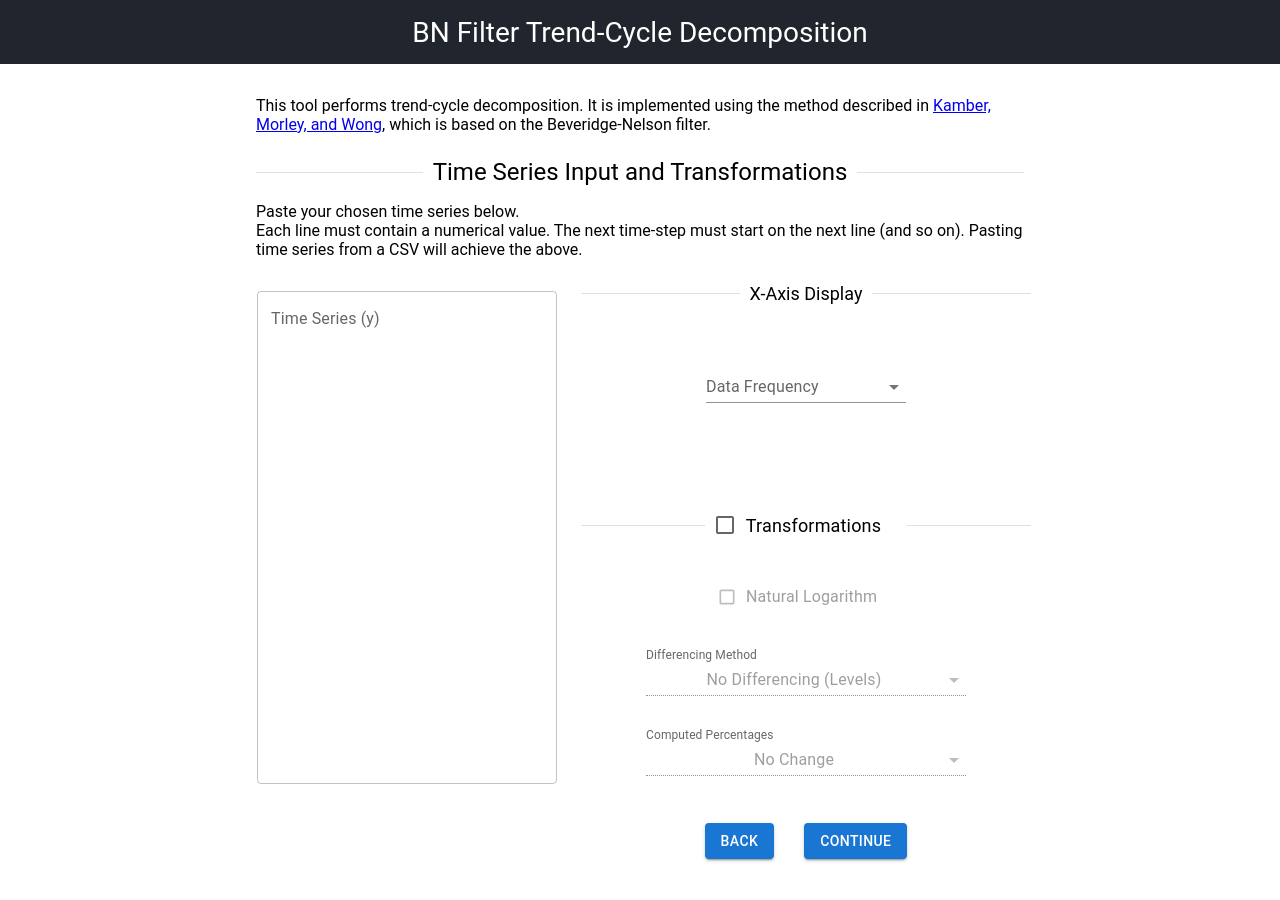
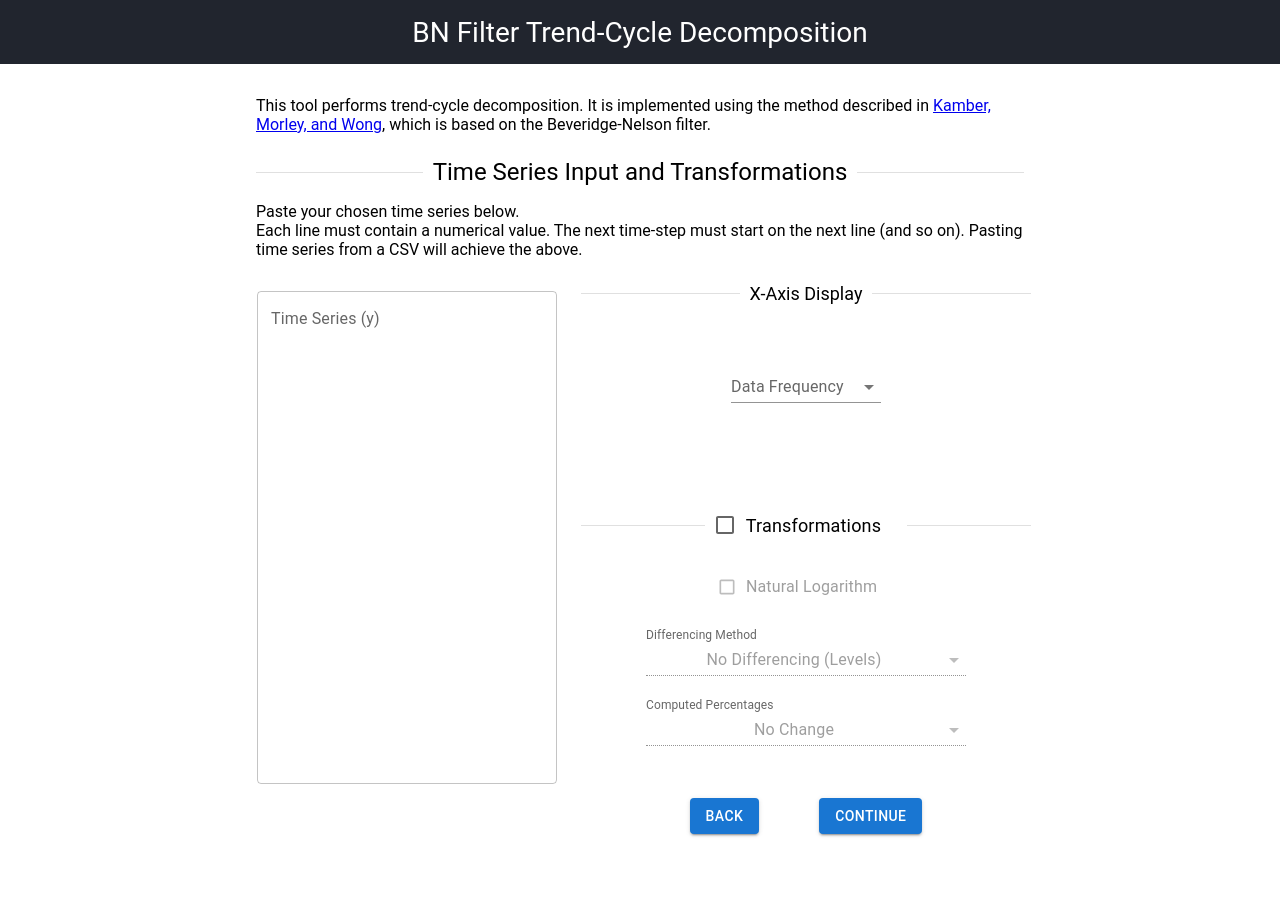
Before and after one commit to crstnn/BeveridgeNelsonFilter, a React (Create React App) app in the folder bn-filter-app/: page / in a window 1280 px wide. Both pictures are taken after a click on the button "FRED TIME SERIES". Shown: the top 900 px of the page. Built offline with nearby package versions, Linux system fonts and the light colour scheme.

Commit message:
improved error notification

```diff
--- a/bn-filter-app/package.json
+++ b/bn-filter-app/package.json
@@ -21,6 +21,7 @@
     "react-plotly.js": "^2.5.1",
     "react-promise-tracker": "^2.1.0",
     "react-scripts": "^2.1.3",
+    "react-transition-group": "^4.4.2",
     "web-vitals": "^2.1.4"
   },
   "scripts": {
--- a/bn-filter-app/src/App.js
+++ b/bn-filter-app/src/App.js
@@ -1,10 +1,12 @@
 import './styles/App.css';
 import UserForm from './components/UserForm';
-import React from "react";
+import React, {useState} from "react";
+import {CSSTransition} from "react-transition-group";
 
 
 function App() {
-
+    const [showButton, setShowButton] = useState(true);
+    const [showMessage, setShowMessage] = useState(false);
     return (
         <div className="App">
             <header className="appHeader">
@@ -19,7 +21,18 @@ function App() {
                 </p>
 
             </div>
+            {/*<CSSTransition*/}
+            {/*    in={showMessage}*/}
+            {/*    timeout={300}*/}
+            {/*    classNames="fade"*/}
+            {/*    unmountOnExit*/}
+            {/*    onEnter={() => setShowButton(false)}*/}
+            {/*    onExited={() => setShowButton(true)}*/}
+            {/*>*/}
+                <>
             <UserForm/>
+                </>
+            {/*</CSSTransition>*/}
         </div>
     );
 }
--- a/bn-filter-app/src/components/Error.js
+++ b/bn-filter-app/src/components/Error.js
@@ -1,5 +1,6 @@
 import React, {Component} from "react";
 import {Button} from "@mui/material";
+import {Alert} from "@mui/lab";
 
 export class Error extends Component {
     back = e => {
--- a/bn-filter-app/src/components/FormFilterParameters.js
+++ b/bn-filter-app/src/components/FormFilterParameters.js
@@ -141,7 +141,7 @@ export class FormFilterParameters extends Component {
 
 const styles = {
     button: {
-        margin: 15
+        margin: 20
     }
 }
 
--- a/bn-filter-app/src/components/StartMenu.js
+++ b/bn-filter-app/src/components/StartMenu.js
@@ -40,7 +40,7 @@ export class StartMenu extends Component {
 
 const styles = {
     button: {
-        margin: 15
+        margin: 20
     }
 }
 
--- a/bn-filter-app/src/components/UserData.js
+++ b/bn-filter-app/src/components/UserData.js
@@ -68,7 +68,7 @@ export class UserData extends Component {
                               alignItems="center">
 
                             <Grid item xs={6}>
-                                <FormControl variant="standard" sx={{minWidth: 200}}>
+                                <FormControl variant="standard" sx={{minWidth: 150}}>
                                     <InputLabel>Data Frequency</InputLabel>
                                     <Select
                                         title="Time-series frequency"
@@ -100,7 +100,7 @@ export class UserData extends Component {
                                     checked={values.transform}/>}
                             />
                         </FormControl></Divider>
-                        <Grid container direction="column" sx={{minHeight: 360}} justifyContent="space-evenly"
+                        <Grid container direction="column" sx={{minHeight: 340}} justifyContent="space-evenly"
                               alignItems="center">
                             <Grid item xs={3}>
                                 <FormControl variant="standard">
@@ -172,7 +172,8 @@ export class UserData extends Component {
 
 const styles = {
     button: {
-        margin: 15
+        margin: 30
+
     },
     headingFormControlLabel: {fontSize: 'large'}
 }
--- a/bn-filter-app/src/components/UserForm.js
+++ b/bn-filter-app/src/components/UserForm.js
@@ -5,6 +5,7 @@ import UserData from "./UserData";
 import RenderedPlot from "./RenderedPlot";
 import {Error} from "./Error";
 import {Circles} from "react-loader-spinner";
+import {Alert} from "@mui/lab";
 
 export class UserForm extends Component {
     state = {
@@ -65,7 +66,7 @@ export class UserForm extends Component {
 
         const processedY = this.state.unprocessedY.replace(/(\r\n|\n|\r)/gm, ",")
             .split(",")
-                            .filter(x=>x!=="")
+            .filter(x => x !== "")
 
         console.log(processedY)
 
@@ -94,12 +95,15 @@ export class UserForm extends Component {
                     console.error('Error:', error);
                 })
                 .then((response) => {
-                    if(response.status !== 200) {
+                    if (response.status !== 200) {
                         this.setState({
                             loading: null,
                         })
                         throw ("bad status");
-                    } else {return response;}})
+                    } else {
+                        return response;
+                    }
+                })
                 .then((response) => response.json())
                 .then(result => {
                     console.log('Success:', result);
@@ -158,6 +162,7 @@ export class UserForm extends Component {
         switch (step) {
             case 2:
                 return (
+
                     <UserData
                         nextStep={this.nextStep}
                         prevStep={this.prevStep}
@@ -168,6 +173,18 @@ export class UserForm extends Component {
                 )
             case 3:
                 return (
+                    <>
+                        {(() => {
+                            if (this.state.loading === null) {
+                                return (
+                                    <div style={{margin: "2px 20%"}}>
+                                    <Alert variant="filled" severity="error"
+                                           onClose={() => {this.setState({loading:false})}}>
+                                        During the running of the BN Filter a problem occurred.
+                                        Please check that the inputs are appropriate.
+                                    </Alert>
+                                    </div>
+                                    )}})()}
                     <FormFilterParameters
                         nextStep={this.nextStep}
                         prevStep={this.prevStep}
@@ -176,6 +193,7 @@ export class UserForm extends Component {
                         getResults={this.getResults}
                         values={values}
                     />
+                    </>
                 )
             case 4:
                 return (
@@ -195,23 +213,20 @@ export class UserForm extends Component {
                                         plotPageValues={plotPageValues}
                                     />)
                             } else {
-                                return (
-                                    // error page
-                                    <Error
-                                        prevStep={this.prevStep}
-                                    />
-                                )
+                                // error
+                                this.prevStep();
                             }
                         })()}
-
                     </>
                 )
             default: // also case 1
                 return (
+
                     <StartMenu
                         nextStep={this.nextStep}
                         handleChange={this.handleChange}
                     />
+
                 )
         }
 
--- a/bn-filter-app/src/styles/App.css
+++ b/bn-filter-app/src/styles/App.css
@@ -16,7 +16,6 @@
     left: 0;
 }
 
-
 .information {
     text-align: left;
     margin: 3vh 20%;
@@ -27,3 +26,14 @@
     margin-top: 4vh;
     margin-bottom: 3vh;
 }
+
+.fade-appear, .fade-enter {
+    opacity: 0;
+    transform: scale(0.2);
+}
+
+.fade-appear-active, .fade-enter-active {
+    opacity: 1;
+    transform: scale(1);
+    transition: all 1000ms;
+}
```
Also changed, not shown: 1 other file (tests, documents, lock files or other folders). Lines whose indentation alone changed are shown as unchanged.
